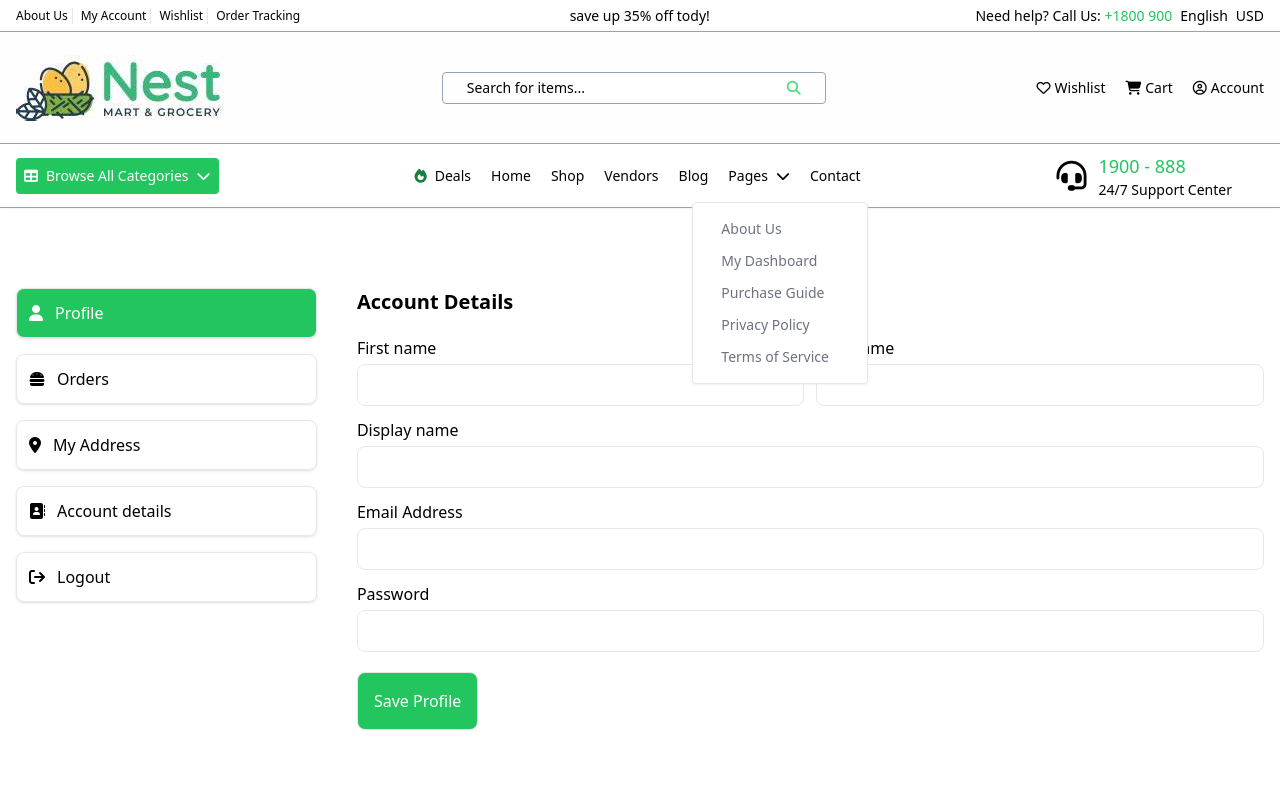
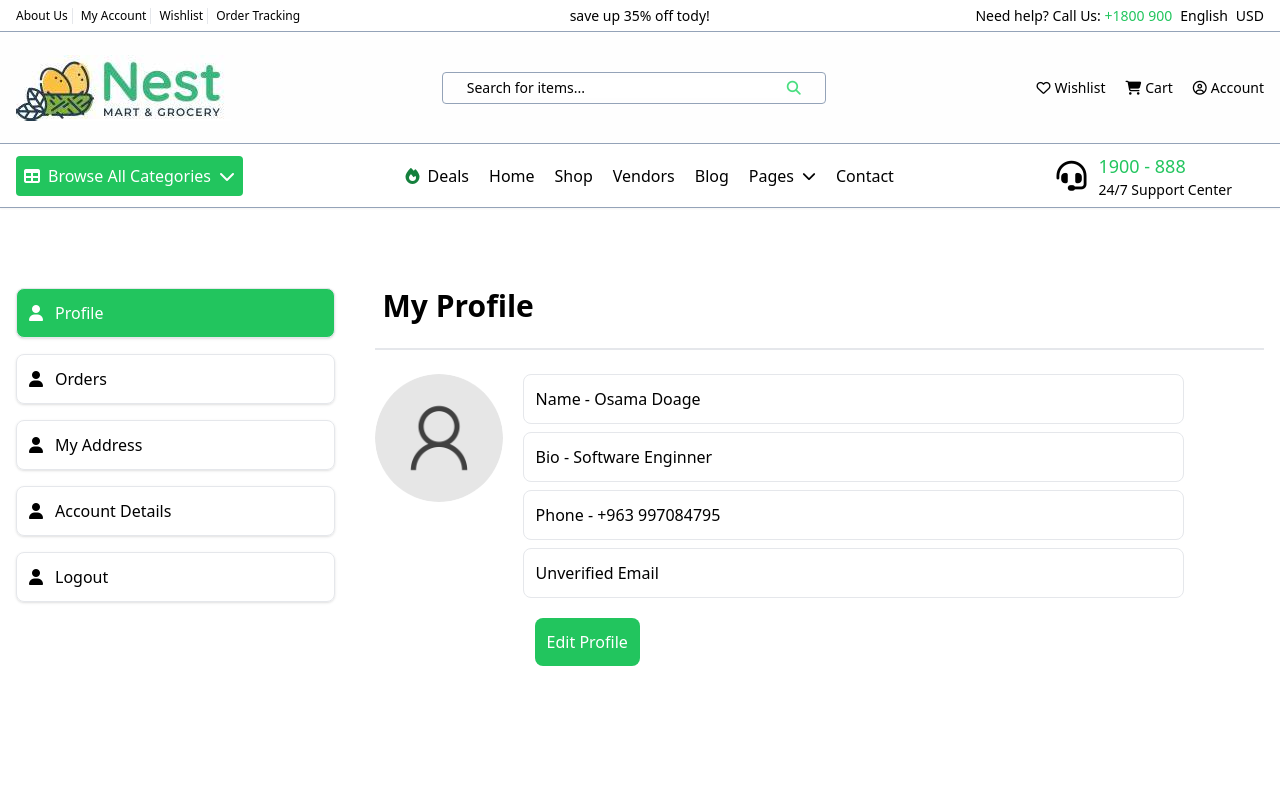
Before and after one commit to osama784/Eommerce, a Django app: page /dashboard/ in a window 1280 px wide. After the commit the page ends 666 px from the top, so only its background shows below. Run offline with Django 5.2, Linux system fonts and the light colour scheme; some libraries are stand-ins or nearby versions.

Commit message:
using alpine.js for dashboard items and navbar pages tab and creating custom split filter and templatetags file inside products app

```diff
--- /dev/null
+++ b/products/templatetags/mytags.py
@@ -0,0 +1,8 @@
+from django import template
+
+register = template.Library()
+
+
+@register.filter(name="split")
+def split(value, arg):
+    return value.split(arg)
--- a/templates/dashboard.html
+++ b/templates/dashboard.html
@@ -1,5 +1,6 @@
 {% extends 'main.html'%}
 {% load static %}
+{% load mytags %}
 
 {% block head %}
 <title>Nest | My Account</title>
@@ -9,31 +10,15 @@
 {% block content %}
 {% include 'navbar.html'%}
 <div class="container mx-auto px-4 my-20 xl:max-w-7xl">
+    <div x-data="{ openedIndex: 0}">
         <div class="flex gap-10 flex-col md:flex-row">
             <ul
                 class="flex flex-col gap-4 grow h-fit *:transition-colors *:border *:rounded-lg *:cursor-pointer *:shadow *:p-3 *:grow *:flex *:items-center *:gap-3">
-            <li class="text-white bg-green-500">
-                <i class="fa-solid fa-user text-gray"></i>
-                <label>Profile</label>
-            </li>
-            <li class="hover:bg-amber-300">
-                <i class="fa-solid fa-burger text-gray"></i>
-                <label>Orders</label>
-            </li>
-            <li class="hover:bg-amber-300">
-                <i class="fa-solid fa-location-dot text-gray"></i>
-                <label>My Address</label>
-            </li>
-            <li class="hover:bg-amber-300">
-                <i class="fa-solid fa-address-book text-gray"></i>
-                <label>Account details</label>
-            </li>
-            <li class="hover:bg-amber-300">
-                <i class="fa-solid fa-arrow-right-from-bracket text-gray"></i>
-                <label>Logout</label>
-            </li>
+                {% with "Profile,Orders,My Address,Account Details,Logout"|split:',' as tablist %}
+                {% include 'partials/dashboard-tabs.html' with tablist=tablist %}
+                {% endwith %}
             </ul>
-        <div class="order-first md:order-none grow-[3] hidden">
+            <div class="order-first md:order-none grow-[3]" x-show="openedIndex == 0" x-transition:enter>
                 <h1 class="font-bold text-3xl pl-2">My Profile</h1>
                 <br>
                 <hr class="border">
@@ -51,7 +36,8 @@
                     </div>
                 </div>
             </div>
-        <div class="hidden order-first md:order-none grow-[2] overflow-x-auto pb-5">
+            <div class="order-first md:order-none grow-[2] overflow-x-auto pb-5" x-show="openedIndex == 1"
+                x-transition:enter>
                 <table class="pb-5 pt-3 border rounded-lg min-w-[550px] sm:min-w-full h-fit text-center">
                     <thead class="bg-gray-50  *:*:last:pr-3">
                         <tr class="*:py-3 text-sm *:font-medium *:tracking-wider text-gray-500">
@@ -83,7 +69,7 @@
                     </tbody>
                 </table>
             </div>
-        <div class="hidden grow-[3] space-y-2">
+            <div class="grow-[3] space-y-2" x-show="openedIndex == 2" x-transition:enter>
                 <label class="font-semibold">Add address | Change Address</label>
 
                 <form action="" class="space-y-3 flex flex-col gap-3">
@@ -129,10 +115,11 @@
                     <input type="submit" value="Save Address"
                         class="w-fit cursor-pointer bg-green-500 text-white py-4 px-6 rounded-lg border">
                 </form>
-            <p class="text-sm text-gray">* These are the valid cities you could choose. If you are not in one of these
+                <p class="text-sm text-gray">* These are the valid cities you could choose. If you are not in one of
+                    these
                     cities, we're really sorry.</p>
             </div>
-        <div class="grow-[3] flex flex-col gap-5">
+            <div class="grow-[3] flex flex-col gap-5" x-show="openedIndex == 3" x-transition:enter>
                 <h2 class="font-semibold text-xl">Account Details</h2>
                 <div class="flex flex-col flex-wrap gap-3 *:grow">
                     <div class="flex flex-wrap gap-3 *:grow">
@@ -215,6 +202,8 @@
             </div>
         </div>
     </div>
+</div>
+
 
 <div class="hidden fixed inset-0 bg-slate-200/75 z-[110]" id="theme"></div>
 
--- a/templates/main.html
+++ b/templates/main.html
@@ -8,6 +8,8 @@
     <!-- <link href="{% static 'css/output.css' %}" rel="stylesheet" /> -->
     <link rel="stylesheet" href="{% static 'css/all.min.css'%}" />
     <script src="https://cdn.tailwindcss.com"></script>
+    <script defer src="https://cdn.jsdelivr.net/npm/alpinejs@3.x.x/dist/cdn.min.js"></script>
+
     {% block head%}
     <title>Nest</title>
     {% endblock head%}
--- a/templates/navbar.html
+++ b/templates/navbar.html
@@ -62,7 +62,7 @@
   class="h-16 w-full border-b border-slate-400 flex justify-center items-center sticky top-0 bg-white z-[100] shadow-sm">
   <div class="flex justify-center md:justify-between items-center container px-4 text-sm gap-5 md:gap-0">
     <div
-      class="flex items-center gap-2 bg-green-500 p-2 rounded text-white cursor-pointer hover:bg-green-600 transition-colors">
+      class="flex text-base items-center gap-2 bg-green-500 p-2 rounded text-white cursor-pointer hover:bg-green-600 transition-colors">
       <i class="fa-solid fa-table"></i>
       <p>Browse All Categories</p>
       <i class="fa-solid fa-chevron-down"></i>
@@ -74,7 +74,8 @@
     <div
       class="max-md:fixed max-md:min-h-screen max-md:w-1/4 max-md:bg-white max-md:z-50 -left-full top-0 max-md:shadow ">
       <ul
-        class="flex gap-3 max-md:flex-col max-md:pl-8 max-md:pt-10 *:p-1 *:cursor-pointer *:transition-colors *:rounded">
+        class="flex gap-3 max-md:flex-col max-md:pl-8 max-md:pt-10 text-base relative [&>*:where(li)]:p-1 [&>*:where(li)]:cursor-pointer [&>*:where(li)]:transition-colors [&>*:where(li)]:rounded"
+        x-data="{pagesShown: false}">
         <li class="flex items-center gap-2 hover:text-green-500">
           <i class="fa-solid fa-fire text-green-700"></i>
           <p>Deals</p>
@@ -83,18 +84,19 @@
         <li class="hover:text-green-500">Shop</li>
         <li class="hover:text-green-500">Vendors</li>
         <li class="hover:text-green-500">Blog</li>
-        <li class="flex items-center gap-2 hover:text-green-500 relative">
+        <li class="flex items-center gap-2 hover:text-green-500" @click="pagesShown = !pagesShown">
           <p>Pages</p>
           <i class="fa-solid fa-chevron-down text-sm"></i>
+        </li>
         <ul id="pages-pop"
-            class="absolute flex flex-col gap-3 bg-white rounded border shadow-sm px-7 py-4 top-10 -left-8 w-44 *:text-gray-500">
+          class="absolute flex flex-col gap-3 bg-white rounded border shadow-sm px-7 py-4 top-10 -right-8 w-44 *:cursor-pointer text-gray-500"
+          x-show="pagesShown" x-transition>
           <li class="hover:text-black transition-colors">About Us</li>
           <li class="hover:text-black transition-colors">My Dashboard</li>
           <li class="hover:text-black transition-colors">Purchase Guide</li>
           <li class="hover:text-black transition-colors">Privacy Policy</li>
           <li class="hover:text-black transition-colors">Terms of Service</li>
         </ul>
-        </li>
         <li class="hover:text-green-500">Contact</li>
       </ul>
     </div>
--- /dev/null
+++ b/templates/partials/dashboard-tabs.html
@@ -0,0 +1,7 @@
+{% for tab in tablist %}
+<li class="hover:bg-amber-300" @click="openedIndex = {{forloop.counter0}}"
+    :class="openedIndex == {{forloop.counter0}} ? 'bg-green-500 text-white hover:!bg-green-500' : '' " x-transition>
+    <i class="fa-solid fa-user text-gray"></i>
+    <label>{{ tab }}</label>
+</li>
+{% endfor %}
```
Also changed, not shown: Ecommerce/settings.py (+5 -5 lines), products/templatetags/__init__.py (added). Lines whose indentation alone changed are shown as unchanged.
